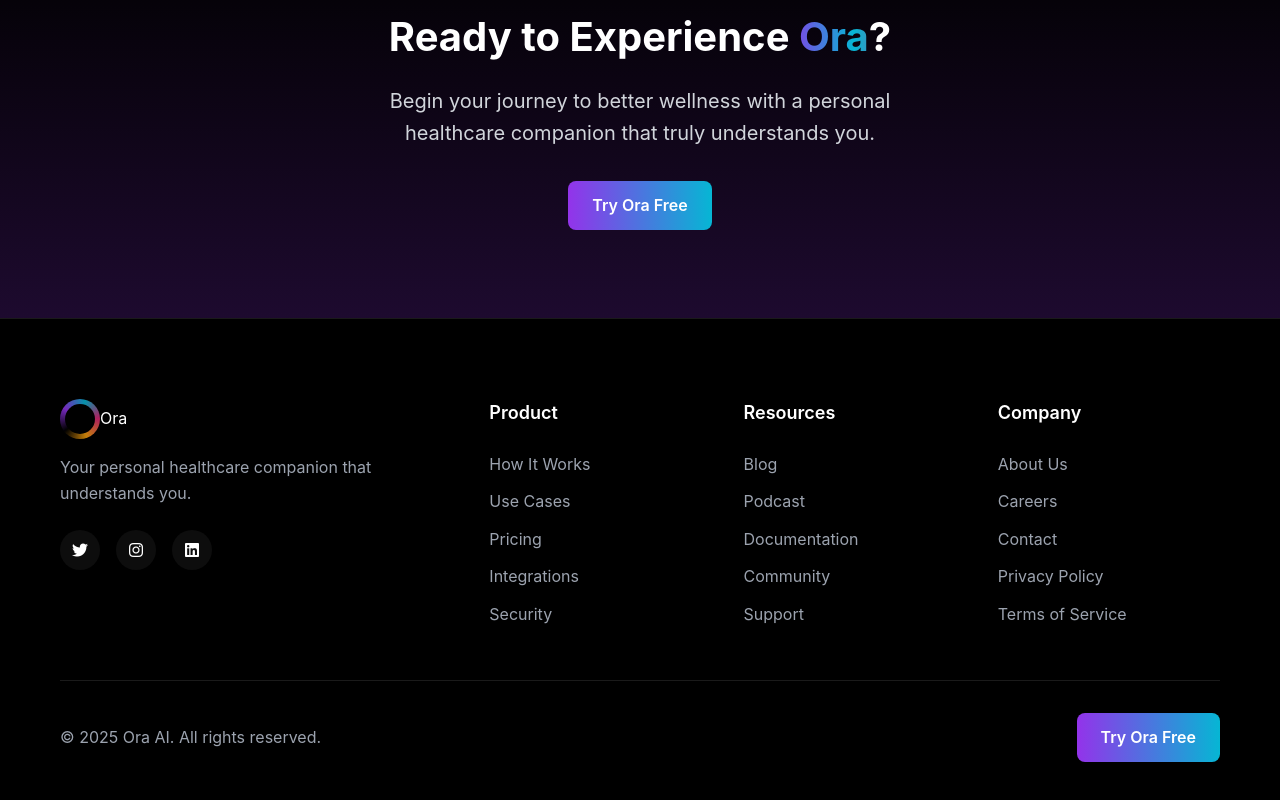
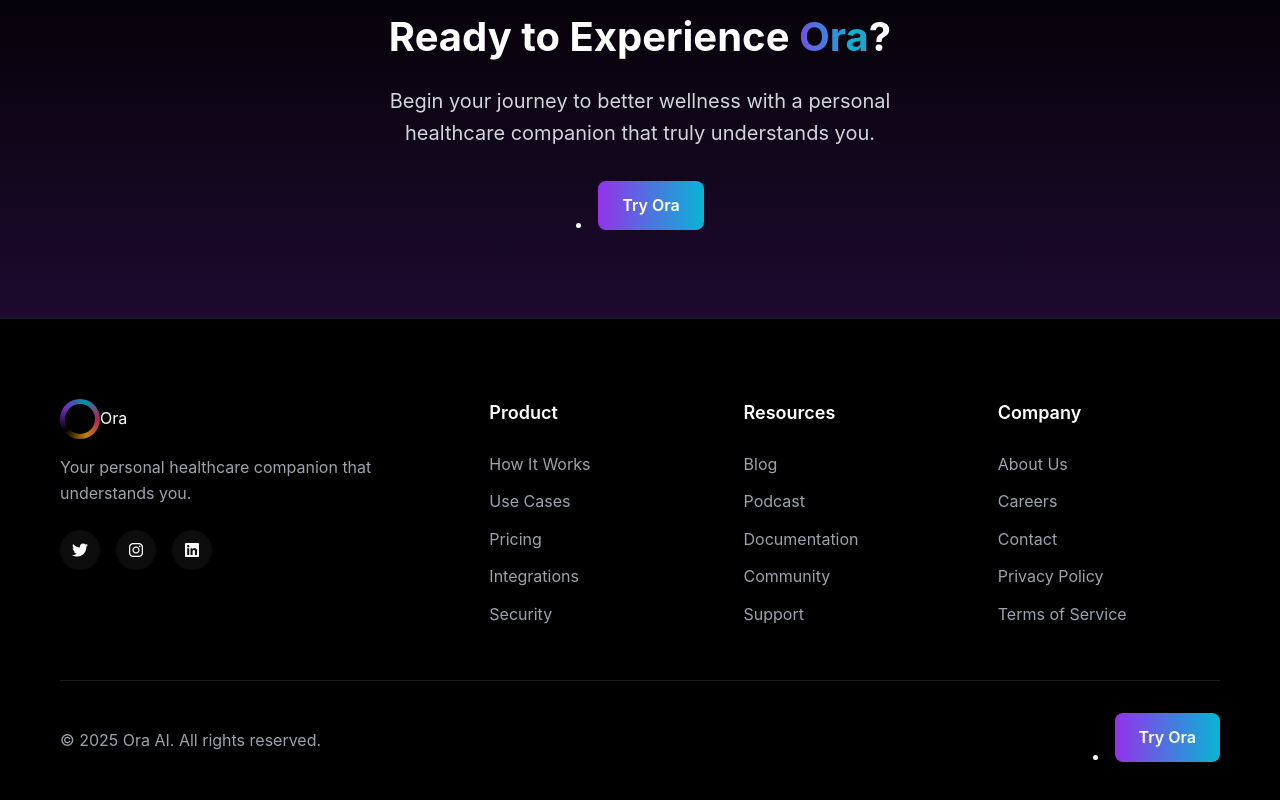
Before and after one commit to mehakx/orawebsite1, a plain HTML site: page index.html in a window 1280 px wide. Shown: the part 3951-4751 px from the top of the page. Drawn offline with Linux system fonts and the light colour scheme.

Commit message:
Update index.html

```diff
--- a/index.html
+++ b/index.html
@@ -323,7 +323,7 @@
         <div class="container">
             <h2>Ready to Experience <span class="gradient-text">Ora</span>?</h2>
             <p>Begin your journey to better wellness with a personal healthcare companion that truly understands you.</p>
-            <a href="try-ora.html" class="btn-primary">Try Ora Free</a>
+            <li><a href="https://ora-owjy.onrender.com" class="active btn-primary" target="_blank">Try Ora</a></li>
         </div>
     </section>
 
@@ -380,7 +380,7 @@
             </div>
             <div class="footer-bottom">
                 <p>&copy; 2025 Ora AI. All rights reserved.</p>
-                <a href="try-ora.html" class="btn-primary">Try Ora Free</a>
+               <li><a href="https://ora-owjy.onrender.com" class="active btn-primary" target="_blank">Try Ora</a></li>
             </div>
         </div>
     </footer>
```
